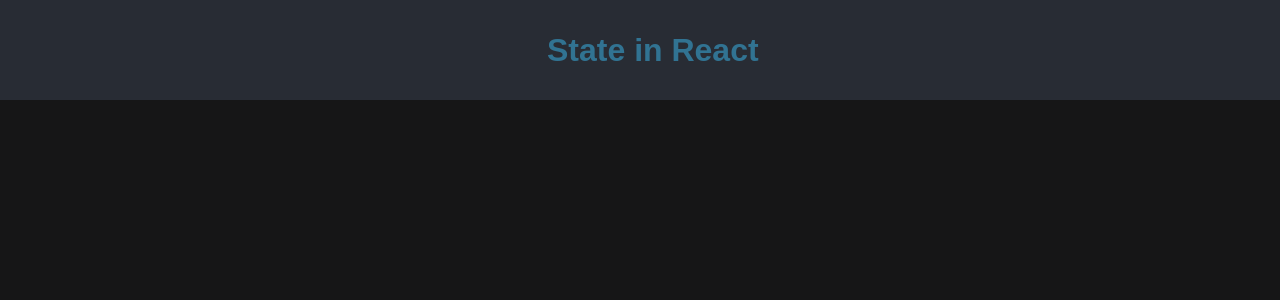
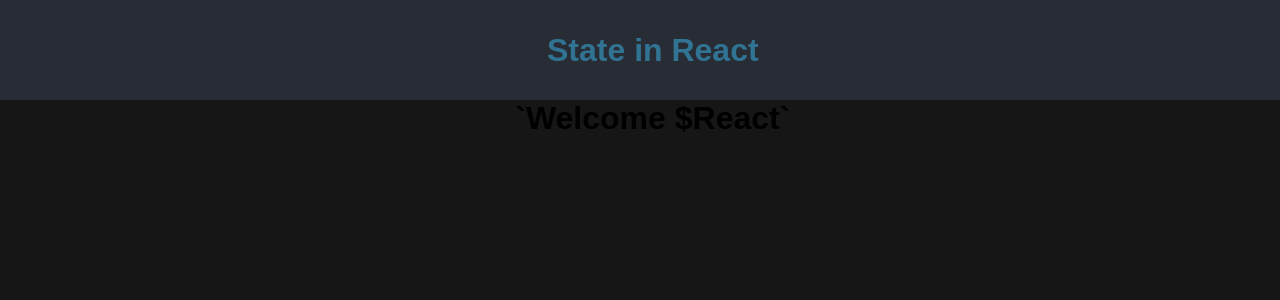
Before and after one commit to Vicious27/StateInReactExplained, a React (Create React App) app: page / in a window 1280 px wide. Shown: the top 300 px of the page. Built offline with nearby package versions, Linux system fonts and the light colour scheme.

Commit message:
added an example class component

```diff
--- a/src/App.js
+++ b/src/App.js
@@ -1,4 +1,5 @@
 import './App.css';
+import ExampleClass from './ExampleClass';
 
 function App() {
   return (
@@ -7,6 +8,7 @@
         {/* <img src={ } className="App-logo" alt="logo" /> */}
         <h1> State in React</h1>
       </header>
+      <ExampleClass />
     </>
   );
 }
--- /dev/null
+++ b/src/ExampleClass.js
@@ -0,0 +1,18 @@
+import React from 'react';
+import './App.css';
+
+
+
+class ExampleClass extends React.Component {
+  state = {
+    name: "React"
+  }
+
+  render() {
+    return (
+      <h1> `Welcome ${this.state.name}`</h1>
+    )
+  }
+}
+
+export default ExampleClass;
```
